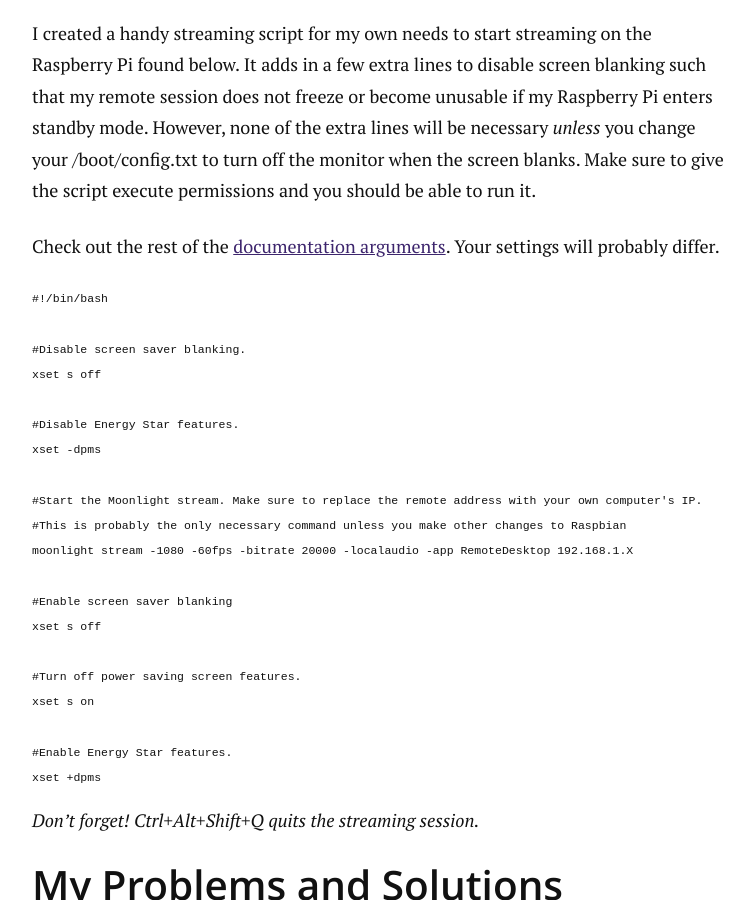
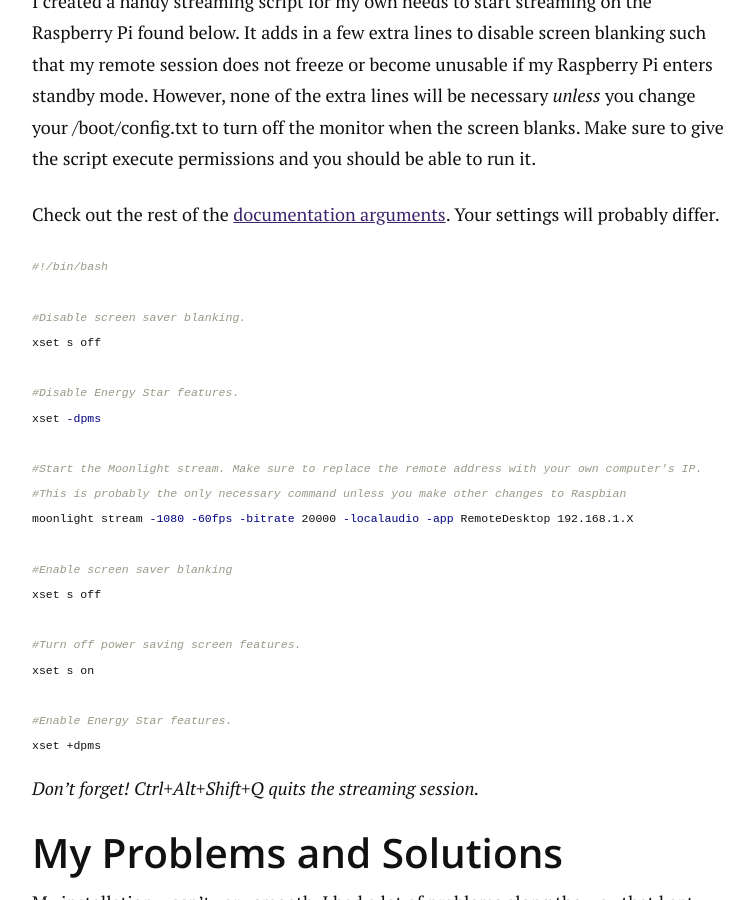
Before and after one commit to aav7fl/website-legacy, a Jekyll site: the page built from _posts/2016-05-31-raspberry-pi-steam-vr-streaming.md, in a window 1280 px wide and 900 px high, scrolled down 4790 px. Shown: the whole window, without its empty margins (258-1012 px from the left). Built offline with Jekyll 4.4.1, drawn with Linux system fonts in a browser that asks for light colours; comment, search, counter and statistics services are not loaded; some of the changed text lies outside the part shown.

Commit message:
Sytax that highlighting

````diff
--- a/_posts/2016-03-20-ios-video-bug-disclosure.markdown
+++ b/_posts/2016-03-20-ios-video-bug-disclosure.markdown
@@ -76,7 +76,9 @@ An example of this bug occurring on a human face is in [this YouTube video]( htt
 
 Across the web [\[1\]](https://www.reddit.com/r/ipad/comments/2w84cw/) [\[2\]](https://discussions.apple.com/thread/4581841) [\[3\]]( https://discussions.apple.com/thread/3822777), there exist somewhat related bugs with iOS video playback and reproduction. Although I can't say that these issues are directly related, the solution for most of these is to turn on AssistiveTouch.
 
-`General>Accessibility>AssistiveTouch>On`
+```text
+General>Accessibility>AssistiveTouch>On
+```
 
 AssistiveTouch (among other things) places a virtual shortcuts/home button on top of every screen on your device. When this occurs, the iOS device considers this a piece of the user interface (why shouldn't it be?). Because of this behavior, when trying to replicate the bug behavior with the video player, it will not occur because the AssistiveTouch is visible on screen.
 
--- a/_posts/2016-05-31-raspberry-pi-steam-vr-streaming.md
+++ b/_posts/2016-05-31-raspberry-pi-steam-vr-streaming.md
@@ -41,16 +41,19 @@ After my installation was finished, I followed the Moonlight Embedded directions
 
 Adding the line:
 
-` deb http://archive.itimmer.nl/raspbian/moonlight jessie main `
+```shell
+deb http://archive.itimmer.nl/raspbian/moonlight jessie main
+```
 
 to this file:
 
-` /etc/apt/sources.list `
-
+```shell
+/etc/apt/sources.list
+```
 
 And running the following to install Moonlight Embedded.
 
-```
+```shell
 apt-get update
 apt-get install moonlight-embedded
 ```
@@ -65,7 +68,7 @@ The application below is Windows' built-in remote desktop software. It is what I
 
 ![Adding remote desktop as Nvidia GameStream custom game](/assets/img/2016/05/GFEWindow.png)*Adding remote desktop as a Nvidia GameStream custom game*
 
-```
+```text
 Name: RemoteDesktop
 Target: "C:\Windows\System32\mstsc.exe"
 Start in: C:\Windows\System32
@@ -77,7 +80,7 @@ To finish the setup, Raspberry Pi needs to be paired as a GameStream client to y
 
 To initiate pairing, type the following on your Raspberry Pi terminal:
 
-```
+```shell
 moonlight pair 192.168.1.X
 ```
 
@@ -90,7 +93,7 @@ I created a handy streaming script for my own needs to start streaming on the Ra
 
 Check out the rest of the [documentation arguments](https://github.com/irtimmer/moonlight-embedded/tree/master/docs). Your settings will probably differ.
 
-```
+```shell
 #!/bin/bash
 
 #Disable screen saver blanking.
@@ -112,6 +115,7 @@ xset s on
 #Enable Energy Star features.
 xset +dpms
 ```
+
 
 *Don't forget! Ctrl+Alt+Shift+Q quits the streaming session.*
 
````
Also changed, not shown: _posts/2015-04-11-transferring-n64-saves.md (+10 -4 lines), _posts/2016-04-29-testing-charma-with-selenium.md (+3 -3 lines).
